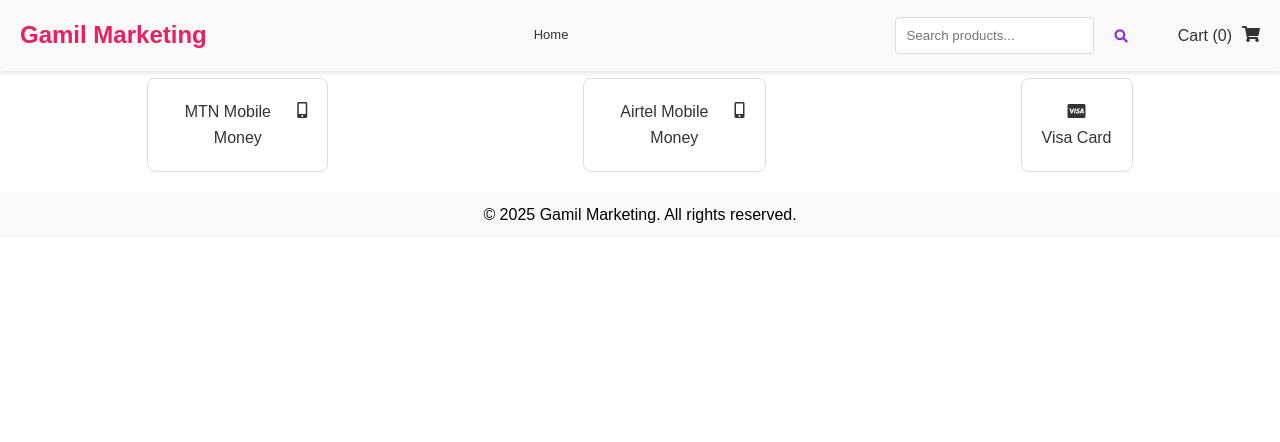
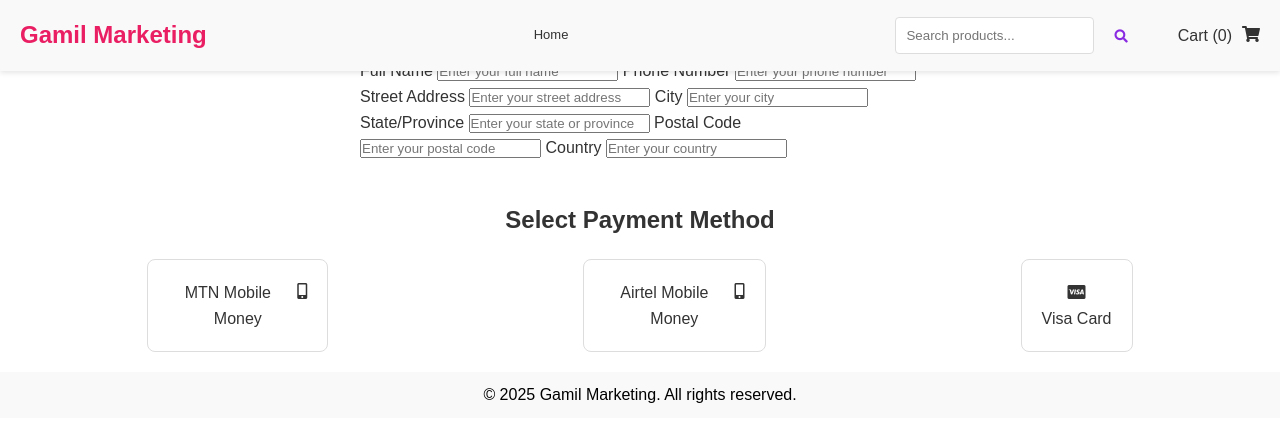
Before and after one commit to ABAASA-BYOONA/Gamil-Marketing, a website: page payment.html in a window 1280 px wide. Drawn offline with Linux system fonts and the light colour scheme.

Commit message:
Update payment.html

```diff
--- a/payment.html
+++ b/payment.html
@@ -228,7 +228,32 @@
 
         </div>
     </header>
+<!-- Delivery Details Section -->
+<section class="delivery-details-section" style="padding: 20px; max-width: 600px; margin: 0 auto; text-align: left;">
+    <h2>Delivery Details</h2>
+    <form id="delivery-details-form">
+        <label for="full-name">Full Name</label>
+        <input type="text" id="full-name" name="fullName" placeholder="Enter your full name" required>
 
+        <label for="phone-number">Phone Number</label>
+        <input type="tel" id="phone-number" name="phoneNumber" placeholder="Enter your phone number" required>
+
+        <label for="street-address">Street Address</label>
+        <input type="text" id="street-address" name="streetAddress" placeholder="Enter your street address" required>
+
+        <label for="city">City</label>
+        <input type="text" id="city" name="city" placeholder="Enter your city" required>
+
+        <label for="state">State/Province</label>
+        <input type="text" id="state" name="state" placeholder="Enter your state or province" required>
+
+        <label for="postal-code">Postal Code</label>
+        <input type="text" id="postal-code" name="postalCode" placeholder="Enter your postal code" required>
+
+        <label for="country">Country</label>
+        <input type="text" id="country" name="country" placeholder="Enter your country" required>
+    </form>
+</section>
     <!-- Payment Section -->
     <section class="payment-section">
         <h2>Select Payment Method</h2>
```
